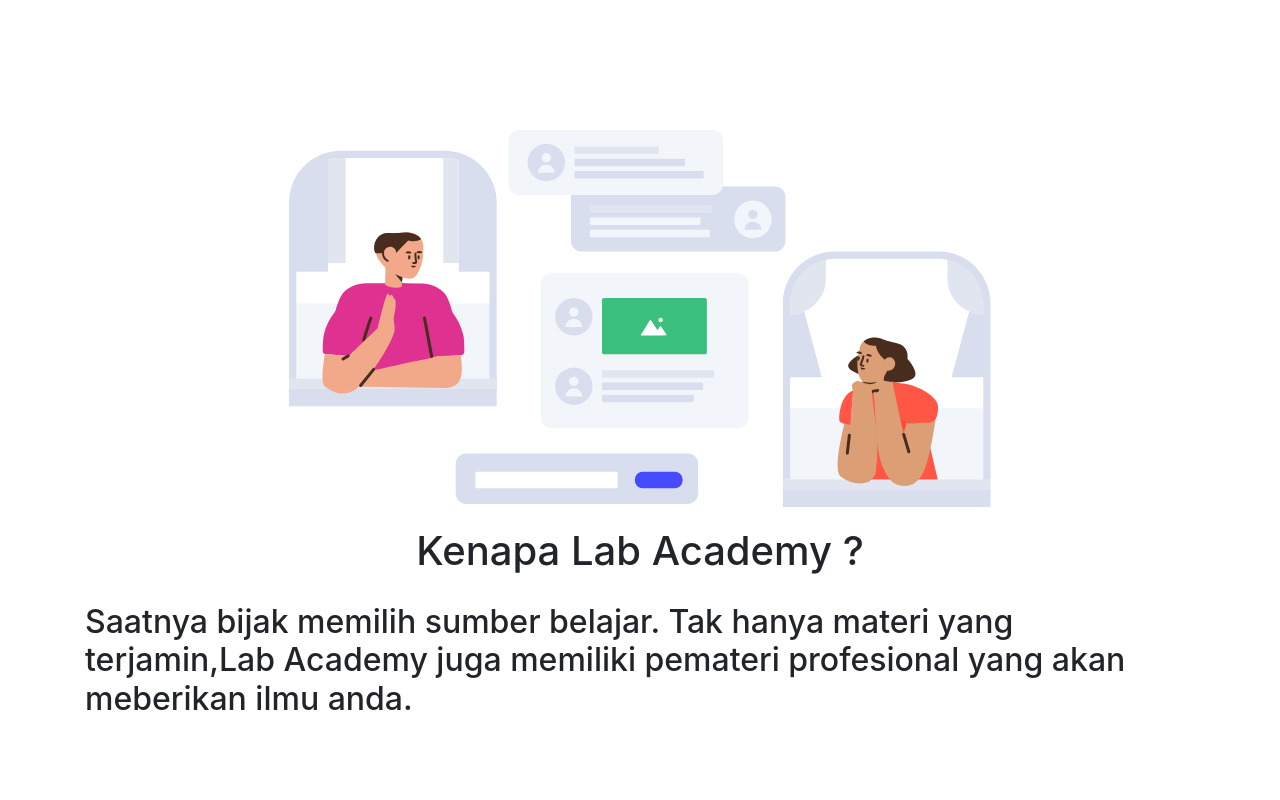
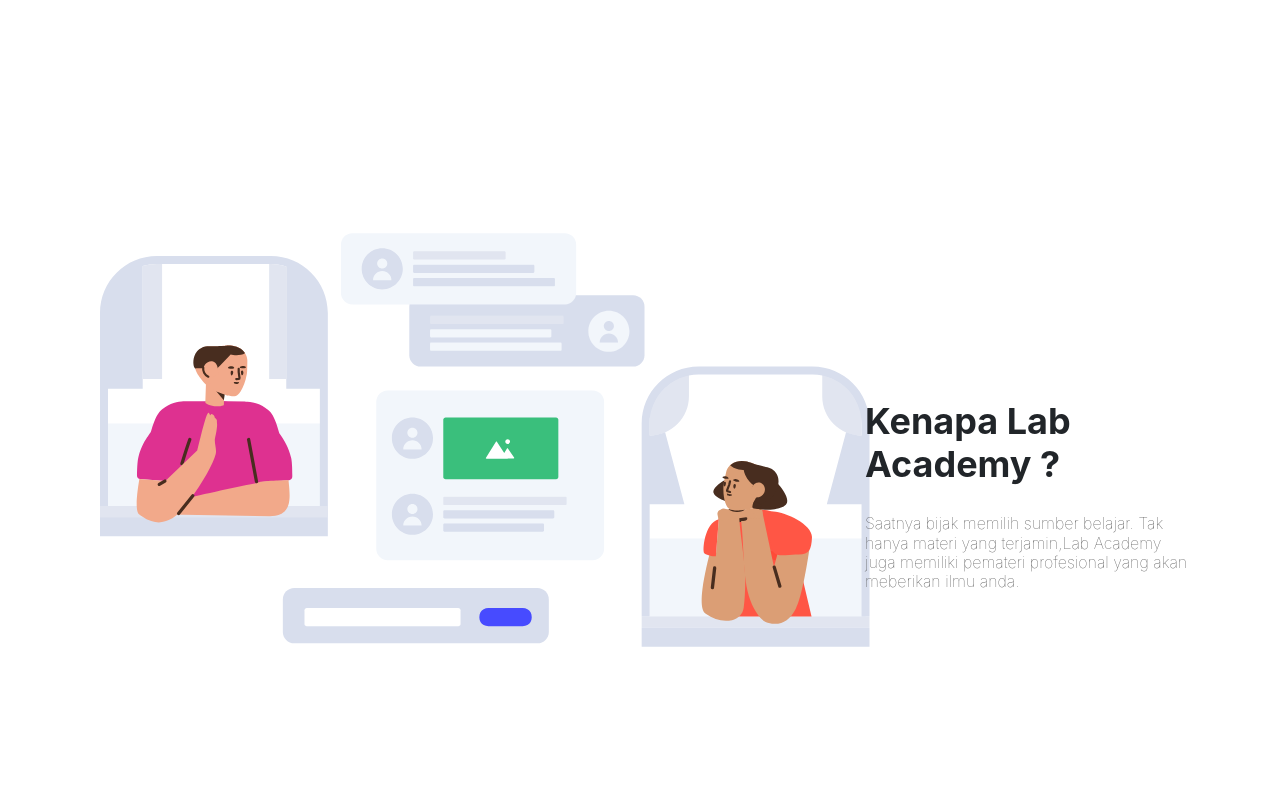
Before and after one commit to Project-Caslab-19/frontend-belajar-online, a React (Create React App) app: page / in a window 1280 px wide. Shown: the part 580-1380 px from the top of the page. Built offline with nearby package versions, Linux system fonts and the light colour scheme.

Commit message:
udahhhhh

```diff
--- a/src/Components/Section1/Section1.css
+++ b/src/Components/Section1/Section1.css
@@ -1,22 +1,25 @@
-.container{
+.ctn-section1{
     width: 100%;
     height: 80vh;
     background: white;
     padding-top: 50px;
 }
-.container h1{
+.ctn-section1 h1{
     font-size: 36px;
     font-weight: bold;
-    margin-top: 100px;
+    margin-top: 200px;
     margin-left: 780px;
 }
-.container h2{
+.ctn-section1 h2{
     font-size: 16px;
     color: #484848;
     margin-left: 780px;
     font-weight: lighter;
 }
 .gambarsection1{
+    margin-left: 100px;
+    width: 770px;
+    height: 520px;
     position: absolute;
     margin-top: 50px;
 }
--- a/src/Components/Section1/Section1.js
+++ b/src/Components/Section1/Section1.js
@@ -2,16 +2,16 @@
 import Container from 'react-bootstrap/Container'
 import Row from 'react-bootstrap/Row'
 import Col from 'react-bootstrap/Col'
+import './Section1.css'
 import { ReactComponent as Section1img } from './section1.svg';
 
 
 function Section1() {
     return (
         <div className="section1">
-
-            <Container>
+            <Section1img className="gambarsection1" />
+            <Container className="ctn-section1">
                 <Row className="justify-content-md-center">
-                    <Section1img className="gambarsection1" />
                     <Col md="auto"> <h1 className="judulsection1">Kenapa Lab Academy ?</h1></Col>
                     <Col md="auto"> <h2 className="judulsection1">Saatnya bijak memilih sumber belajar. Tak hanya materi yang terjamin,Lab Academy juga memiliki pemateri profesional yang akan meberikan ilmu anda.</h2></Col>
                 </Row>
@@ -21,5 +21,4 @@
         </div>
     )
 }
-
 export default Section1
```
